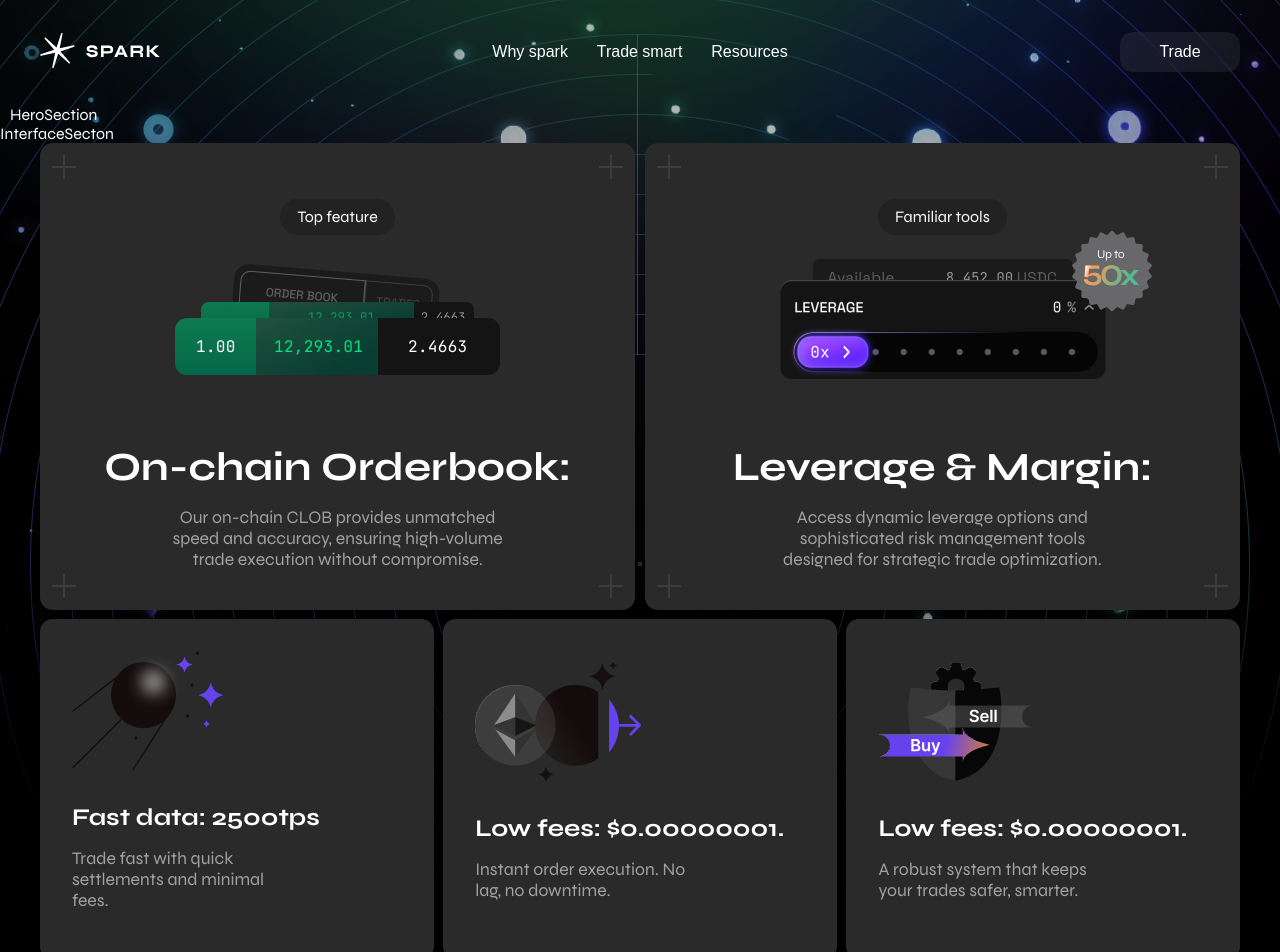
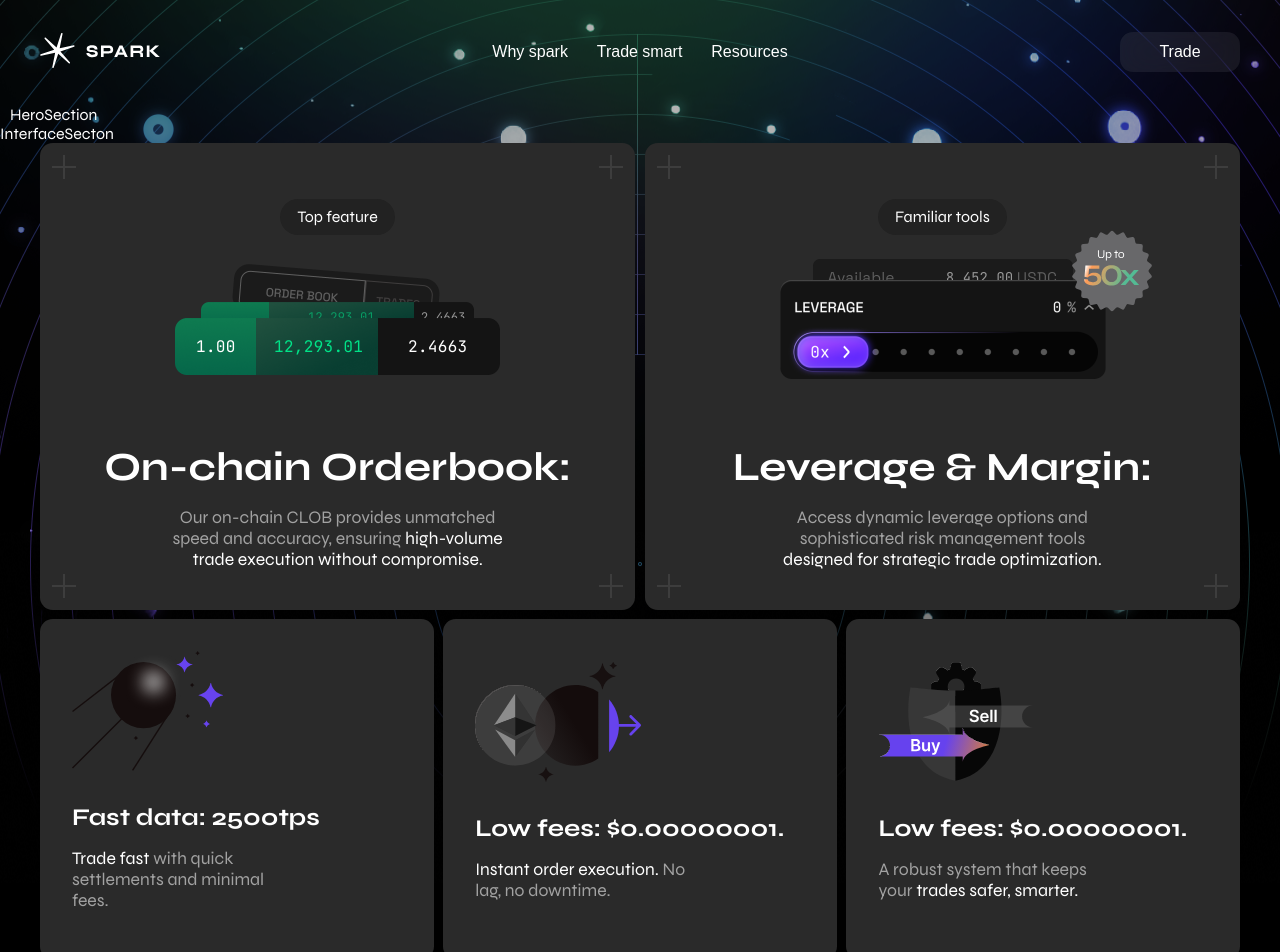
Before and after one commit to compolabs/spark-landing, a Next.js app: page / in a window 1280 px wide. Shown: the top 952 px of the page. Built offline with nearby package versions, Linux system fonts and the light colour scheme.

Commit message:
Refactoring

```diff
--- a/src/core/components/LandingPage/Features/FeatureCard.tsx
+++ b/src/core/components/LandingPage/Features/FeatureCard.tsx
@@ -7,6 +7,7 @@ import { convertPxToRem } from "@/core/utils/convertPxToRem";
 
 import { FeatureCardType } from "./types";
 import { DecorationPlus } from "../../common/DecorationPlus";
+import TextHighlighter from "../../common/TextHighlighter";
 
 const FeatureCard = ({ card }: { card: FeatureCardType }) => {
   const {
@@ -42,7 +43,13 @@ const FeatureCard = ({ card }: { card: FeatureCardType }) => {
         </div>
         <div css={cssStyles.content}>
           <h3 css={cssStyles.h3}>{header}</h3>
-          <p css={cssStyles.paragraph}>{title.text}</p>
+
+          <TextHighlighter
+            color={theme.colors.grey.light}
+            text={title.text}
+            highlight={title.highlightedText}
+            styles={cssStyles.paragraph}
+          />
         </div>
       </DecorationPlus>
     </div>
@@ -143,7 +150,7 @@ const cssStyles = {
   `,
   paragraph: css`
     word-wrap: break-word;
-    color: ${theme.colors.grey.light};
+    color: ${theme.colors.white.default};
     font-size: ${theme.text.size.extraTiny};
     margin-bottom: ${theme.spacing.medium};
     width: 90%;
--- a/src/core/components/LandingPage/Features/FeatureSubCard.tsx
+++ b/src/core/components/LandingPage/Features/FeatureSubCard.tsx
@@ -6,6 +6,7 @@ import theme from "@/core/styles/theme";
 import { convertPxToRem } from "@/core/utils/convertPxToRem";
 
 import { FeatureCardType } from "./types";
+import TextHighlighter from "../../common/TextHighlighter";
 
 const FeatureSubCard = ({ card }: { card: FeatureCardType }) => {
   const {
@@ -20,7 +21,13 @@ const FeatureSubCard = ({ card }: { card: FeatureCardType }) => {
       </div>
       <div css={cssStyles.content}>
         <h3 css={cssStyles.h3}>{header}</h3>
-        <p css={cssStyles.paragraph}>{title.text}</p>
+        {/* <p css={cssStyles.paragraph}>{title.text}</p> */}
+        <TextHighlighter
+          color={theme.colors.grey.light}
+          text={title.text}
+          highlight={title.highlightedText}
+          styles={cssStyles.paragraph}
+        />
       </div>
     </div>
   );
@@ -118,7 +125,7 @@ const cssStyles = {
   `,
   paragraph: css`
     word-wrap: break-word;
-    color: ${theme.colors.grey.light};
+    color: ${theme.colors.white.default};
     font-size: ${theme.text.size.extraTiny};
     margin-bottom: ${theme.spacing.medium};
     width: 90%;
--- a/src/core/components/LandingPage/Features/constants.tsx
+++ b/src/core/components/LandingPage/Features/constants.tsx
@@ -72,7 +72,7 @@ export const featureCards = [
       header: "Low fees: $0.00000001.",
       title: {
         highlightedText:
-          "A robust system that keeps your trades safer, smarter.",
+          "A robust system that keeps your",
         text: "A robust system that keeps your trades safer, smarter.",
       },
     },
```
